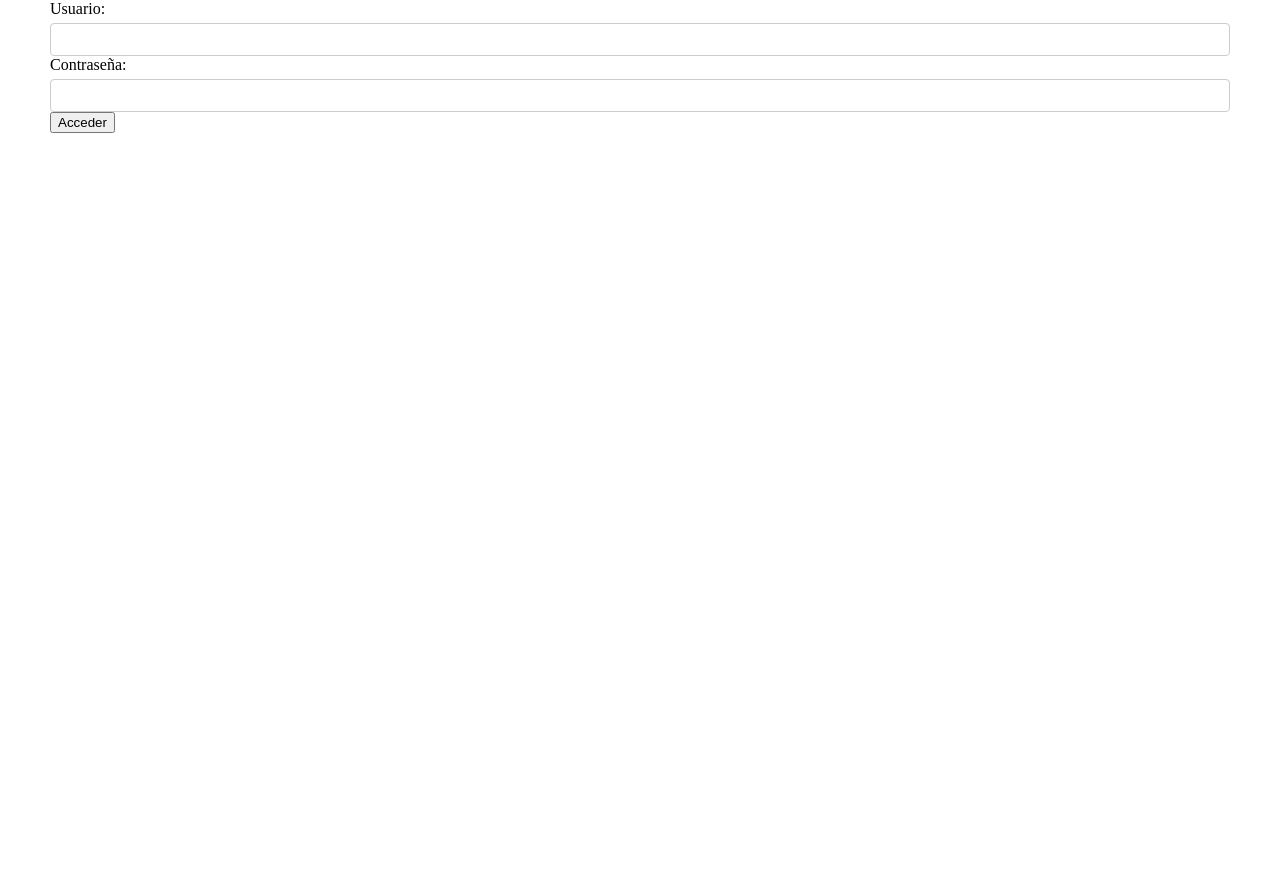
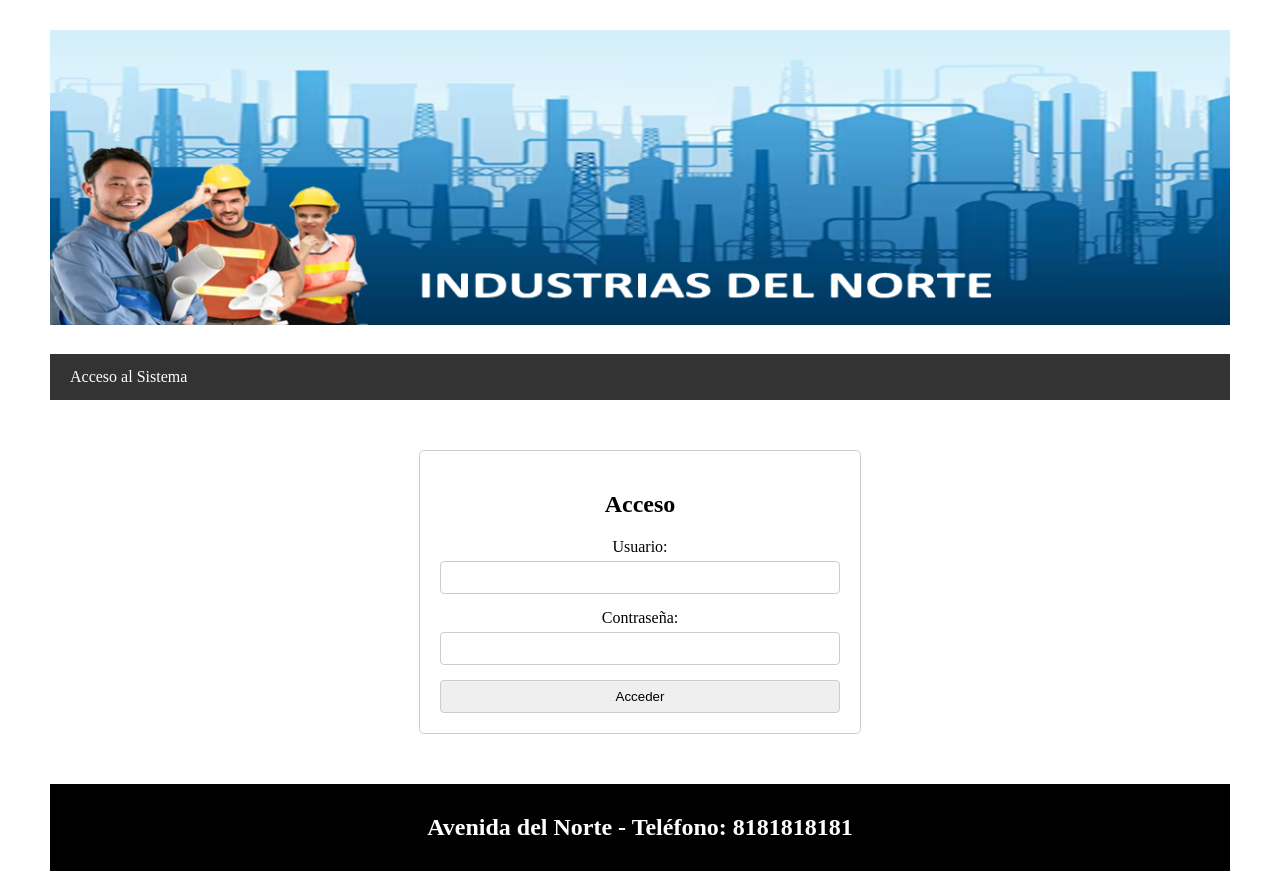
Before and after one commit to romanmorales-03/Examen-Segundo-Parcial, a plain HTML site: page index.html in a window 1280 px wide. Before the commit the page ends 800 px from the top, so only its background shows below. Drawn offline with Linux system fonts and the light colour scheme.

Commit message:
Update index.html

```diff
--- a/index.html
+++ b/index.html
@@ -1,21 +1,40 @@
 <!DOCTYPE html>
-<html lang="es">
+<html lang="en">
 <head>
-  <meta charset="UTF-8" />
-  <meta name="viewport" content="width=device-width, initial-scale=1.0" />
-  <title>Login</title>
-  <link rel="stylesheet" href="estilos.css" />
-  <script src="codigo.js" defer></script>
+	<meta charset="UTF-8">
+	<meta name="viewport" content="width=device-width, initial-scale=1.0">
+	<title>Acceso al Sistema</title>
+	<link rel="stylesheet" href="estilos.css">
+	<script src="codigo.js"></script>
 </head>
+
 <body>
-  <form id="loginform">
-    <label for="username">Usuario:</label>
-    <input type="text" id="username" required /><br />
+	<header></header>
+	<nav>
+ 	<a href="index.html">Acceso al Sistema</a>
+	</nav>
 
-    <label for="password">Contraseña:</label>
-    <input type="password" id="password" required /><br />
 
-    <input type="submit" value="Acceder" />
-  </form>
+	<div class="contenedor">
+		<h2>Acceso</h2>
+		<form id="loginform" action="">
+			<div class="grupo">
+				<label for="username">Usuario:</label>
+				<input type="text" id="username" name="username" required>
+			</div>
+
+			<div class="grupo">
+				<label for="password">Contraseña:</label>
+                <input type="password" id="password" name="password" required>
+			</div>
+			<input onclick="logo();"type="button" value="Acceder" id="enviar">
+
+		</form>
+
+	</div>
+	<footer>
+		<h2>Avenida del Norte - Teléfono: 8181818181</h2>
+	</footer>
 </body>
+
 </html>
```
